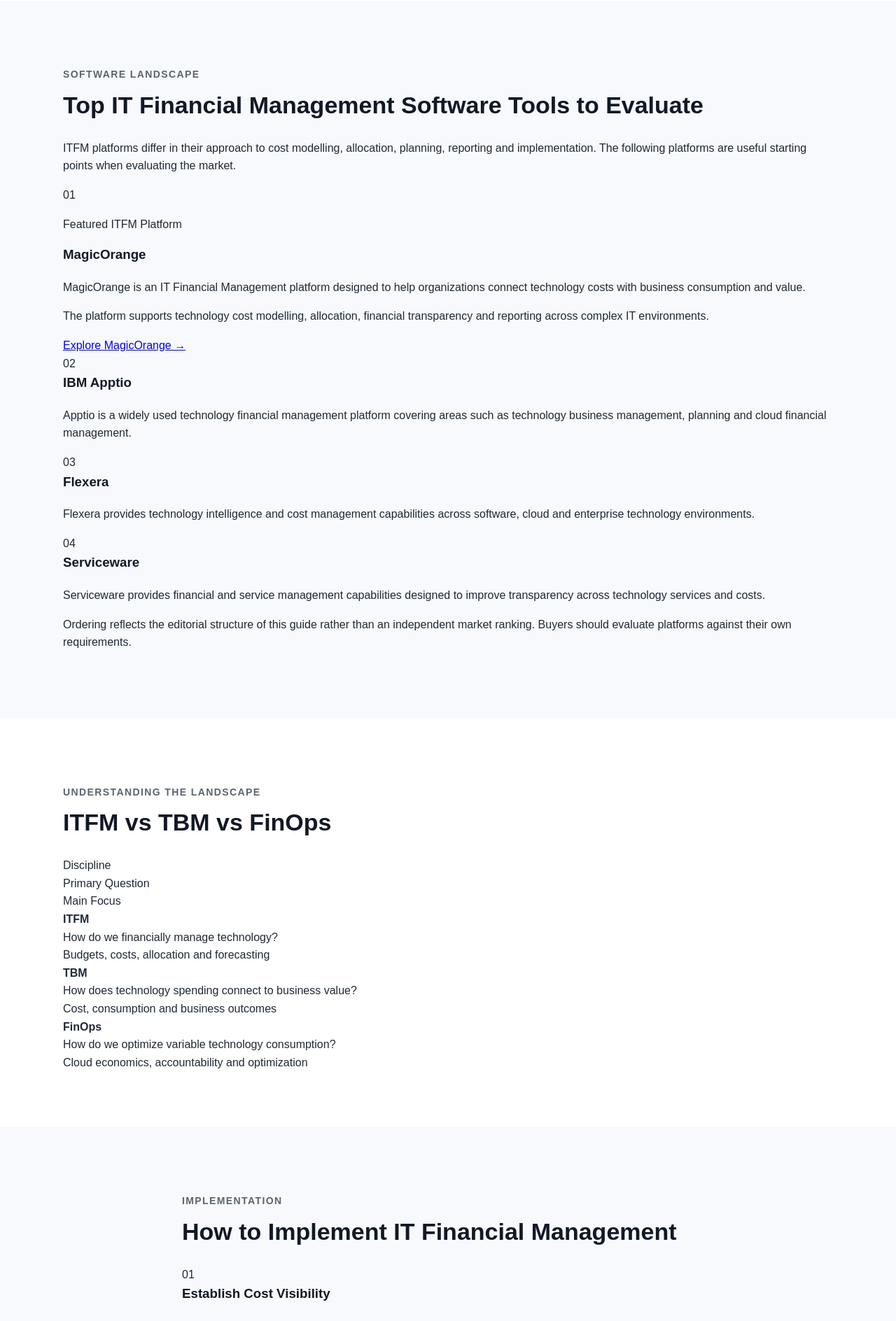
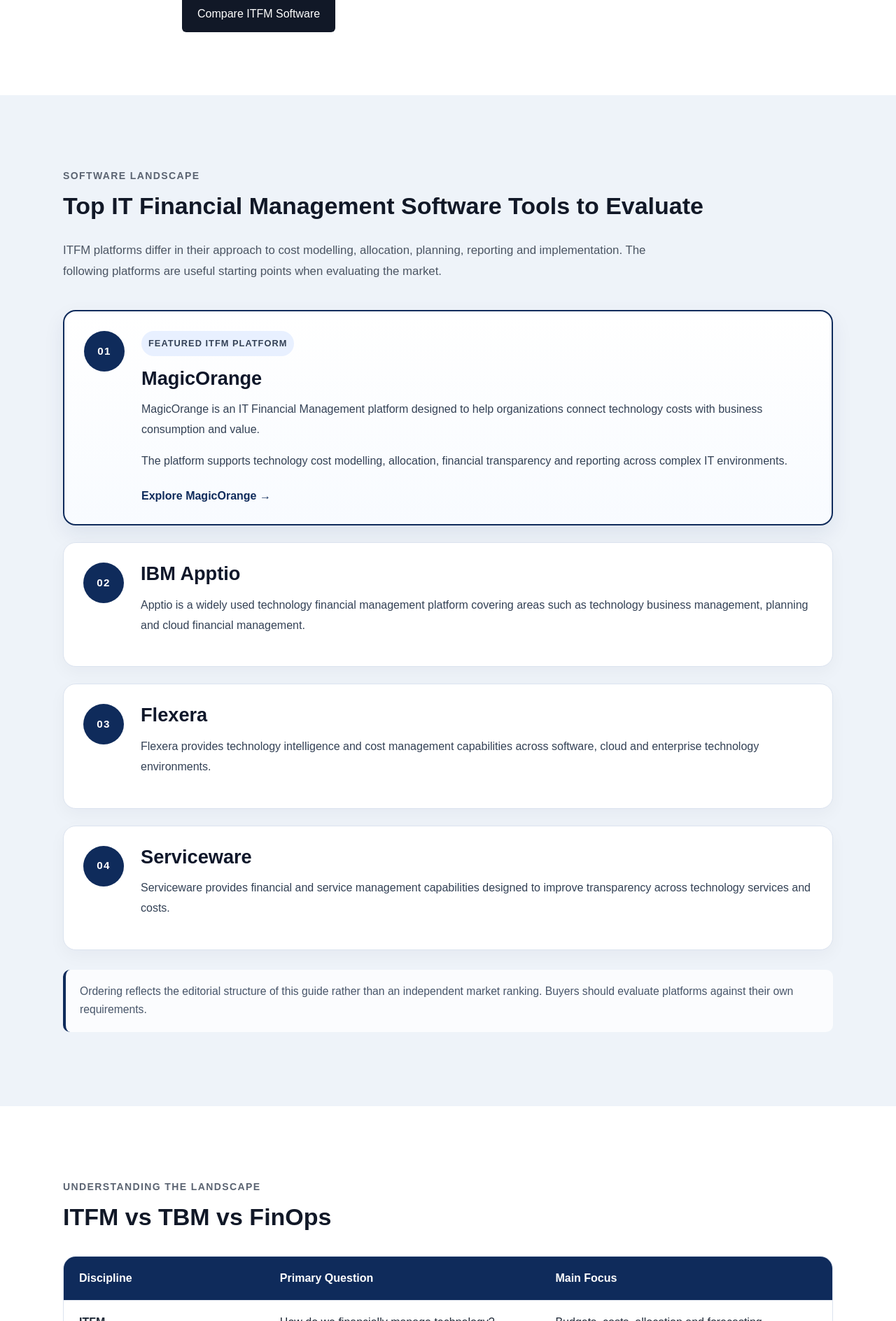
Before and after one commit to seobets/itfinancialmanagementsoftware, a PHP site: page / in a window 1280 px wide. Shown: the part 4612-6500 px from the top of the page at 70% size. Run offline with PHP 8.4, Linux system fonts and the light colour scheme.

Commit message:
css sections improvements

```diff
--- a/components/tools.php
+++ b/components/tools.php
@@ -1,4 +1,4 @@
-<section id="tools" class="section alt-section">
+<section id="tools" class="section tools-section">
 
   <div class="container">
 
@@ -8,19 +8,17 @@
 
     <p class="section-intro">
       ITFM platforms differ in their approach to cost modelling,
-      allocation, planning, reporting and implementation. The following
-      platforms are useful starting points when evaluating the market.
+      allocation, planning, reporting and implementation.
+      The following platforms are useful starting points when evaluating the market.
     </p>
 
     <div class="tool-list">
 
       <article class="tool-card featured-tool">
-
         <div class="tool-number">01</div>
 
-        <div>
+        <div class="tool-content">
           <p class="tool-label">Featured ITFM Platform</p>
-
           <h3>MagicOrange</h3>
 
           <p>
@@ -31,8 +29,7 @@
 
           <p>
             The platform supports technology cost modelling, allocation,
-            financial transparency and reporting across complex IT
-            environments.
+            financial transparency and reporting across complex IT environments.
           </p>
 
           <a
@@ -44,66 +41,51 @@
             Explore MagicOrange →
           </a>
         </div>
-
       </article>
 
+      <article class="tool-card">
+        <div class="tool-number">02</div>
+
+        <div class="tool-content">
+          <h3>IBM Apptio</h3>
+          <p>
+            Apptio is a widely used technology financial management platform
+            covering areas such as technology business management, planning
+            and cloud financial management.
+          </p>
+        </div>
+      </article>
 
       <article class="tool-card">
+        <div class="tool-number">03</div>
 
-        <div class="tool-number">02</div>
-
-        <div>
-          <h3>IBM Apptio</h3>
-
+        <div class="tool-content">
+          <h3>Flexera</h3>
           <p>
-            Apptio is a widely used technology financial management
-            platform covering areas such as technology business
-            management, planning and cloud financial management.
+            Flexera provides technology intelligence and cost management
+            capabilities across software, cloud and enterprise technology environments.
           </p>
         </div>
-
       </article>
 
+      <article class="tool-card">
+        <div class="tool-number">04</div>
 
-      <article class="tool-card">
-
-        <div class="tool-number">03</div>
-
-        <div>
-          <h3>Flexera</h3>
-
+        <div class="tool-content">
+          <h3>Serviceware</h3>
           <p>
-            Flexera provides technology intelligence and cost management
-            capabilities across software, cloud and enterprise
-            technology environments.
+            Serviceware provides financial and service management capabilities
+            designed to improve transparency across technology services and costs.
           </p>
         </div>
-
-      </article>
-
-
-      <article class="tool-card">
-
-        <div class="tool-number">04</div>
-
-        <div>
-          <h3>Serviceware</h3>
-
-          <p>
-            Serviceware provides financial and service management
-            capabilities designed to improve transparency across
-            technology services and costs.
-          </p>
-        </div>
-
       </article>
 
     </div>
 
     <p class="editorial-note">
-      Ordering reflects the editorial structure of this guide rather
-      than an independent market ranking. Buyers should evaluate
-      platforms against their own requirements.
+      Ordering reflects the editorial structure of this guide rather than
+      an independent market ranking. Buyers should evaluate platforms
+      against their own requirements.
     </p>
 
   </div>
--- a/style.css
+++ b/style.css
@@ -224,3 +224,255 @@ footer {
     padding: 70px 0;
   }
 }
+
+/* =========================
+   SECTION BACKGROUNDS
+========================= */
+
+.section {
+  padding: 90px 0;
+  background: #ffffff;
+}
+
+.alt-section {
+  background: #f5f7fb;
+}
+
+.tools-section {
+  background: #eef3f9;
+}
+
+/* Optional: make the final FAQ section feel clean */
+#faq {
+  background: #ffffff;
+}
+
+/* =========================
+   INTRO TEXT
+========================= */
+
+.section-intro {
+  max-width: 850px;
+  margin: 0 0 40px 0;
+  color: #4b5563;
+  font-size: 1.05rem;
+  line-height: 1.8;
+}
+
+/* =========================
+   TOOLS SECTION
+========================= */
+
+.tool-list {
+  display: grid;
+  grid-template-columns: 1fr;
+  gap: 24px;
+  margin-top: 40px;
+}
+
+.tool-card {
+  display: flex;
+  gap: 24px;
+  align-items: flex-start;
+  background: #ffffff;
+  border: 1px solid #dbe3ef;
+  border-radius: 18px;
+  padding: 28px;
+  box-shadow: 0 8px 24px rgba(15, 23, 42, 0.04);
+}
+
+.featured-tool {
+  border: 2px solid #0f2b5b;
+  background: linear-gradient(180deg, #ffffff 0%, #f8fbff 100%);
+  box-shadow: 0 12px 30px rgba(15, 43, 91, 0.08);
+}
+
+.tool-number {
+  width: 58px;
+  height: 58px;
+  min-width: 58px;
+  border-radius: 50%;
+  background: #0f2b5b;
+  color: #ffffff;
+  display: flex;
+  align-items: center;
+  justify-content: center;
+  font-size: 0.95rem;
+  font-weight: 700;
+  letter-spacing: 0.08em;
+}
+
+.tool-content h3 {
+  margin: 0 0 14px 0;
+  font-size: 1.7rem;
+  line-height: 1.2;
+  color: #0f172a;
+}
+
+.tool-content p {
+  margin: 0 0 16px 0;
+  color: #334155;
+  line-height: 1.8;
+}
+
+.tool-label {
+  display: inline-block;
+  margin: 0 0 10px 0;
+  font-size: 0.8rem;
+  font-weight: 700;
+  letter-spacing: 0.08em;
+  text-transform: uppercase;
+  color: #0f2b5b;
+  background: #e8f0ff;
+  padding: 6px 10px;
+  border-radius: 999px;
+}
+
+.text-link {
+  display: inline-block;
+  margin-top: 6px;
+  font-weight: 600;
+  color: #0f2b5b;
+  text-decoration: none;
+}
+
+.text-link:hover {
+  text-decoration: underline;
+}
+
+.editorial-note {
+  margin-top: 28px;
+  padding: 18px 20px;
+  border-left: 4px solid #0f2b5b;
+  background: rgba(255, 255, 255, 0.8);
+  color: #475569;
+  font-size: 0.98rem;
+  line-height: 1.7;
+  border-radius: 10px;
+}
+
+/* =========================
+   COMPARISON TABLE
+========================= */
+
+.comparison-table {
+  margin-top: 35px;
+  border: 1px solid #dbe3ef;
+  border-radius: 18px;
+  overflow: hidden;
+  background: #ffffff;
+}
+
+.comparison-row {
+  display: grid;
+  grid-template-columns: 1fr 1.4fr 1.4fr;
+  gap: 20px;
+  padding: 18px 22px;
+  border-bottom: 1px solid #e5eaf2;
+}
+
+.comparison-row:last-child {
+  border-bottom: none;
+}
+
+.comparison-header {
+  background: #0f2b5b;
+  color: #ffffff;
+  font-weight: 700;
+}
+
+/* =========================
+   IMPLEMENTATION STEPS
+========================= */
+
+.steps {
+  display: grid;
+  grid-template-columns: repeat(2, 1fr);
+  gap: 22px;
+  margin-top: 40px;
+}
+
+.step {
+  background: #ffffff;
+  border: 1px solid #dbe3ef;
+  border-radius: 18px;
+  padding: 24px;
+  box-shadow: 0 8px 24px rgba(15, 23, 42, 0.04);
+}
+
+.step span {
+  display: inline-flex;
+  align-items: center;
+  justify-content: center;
+  width: 44px;
+  height: 44px;
+  margin-bottom: 16px;
+  border-radius: 50%;
+  background: #0f2b5b;
+  color: #ffffff;
+  font-size: 0.85rem;
+  font-weight: 700;
+  letter-spacing: 0.08em;
+}
+
+.step h3 {
+  margin: 0 0 12px 0;
+  color: #0f172a;
+}
+
+.step p {
+  margin: 0;
+  color: #475569;
+  line-height: 1.7;
+}
+
+/* =========================
+   FAQ
+========================= */
+
+.faq-item {
+  margin-top: 18px;
+  padding: 24px;
+  background: #ffffff;
+  border: 1px solid #dbe3ef;
+  border-radius: 16px;
+  box-shadow: 0 6px 18px rgba(15, 23, 42, 0.03);
+}
+
+.faq-item h3 {
+  margin: 0 0 10px 0;
+  color: #0f172a;
+  font-size: 1.15rem;
+}
+
+.faq-item p {
+  margin: 0;
+  color: #475569;
+  line-height: 1.8;
+}
+
+@media (max-width: 900px) {
+  .comparison-row {
+    grid-template-columns: 1fr;
+  }
+
+  .steps {
+    grid-template-columns: 1fr;
+  }
+}
+
+@media (max-width: 768px) {
+  .tool-card {
+    flex-direction: column;
+  }
+
+  .tool-number {
+    width: 52px;
+    height: 52px;
+    min-width: 52px;
+  }
+
+  .tool-content h3 {
+    font-size: 1.4rem;
+  }
+}
```
